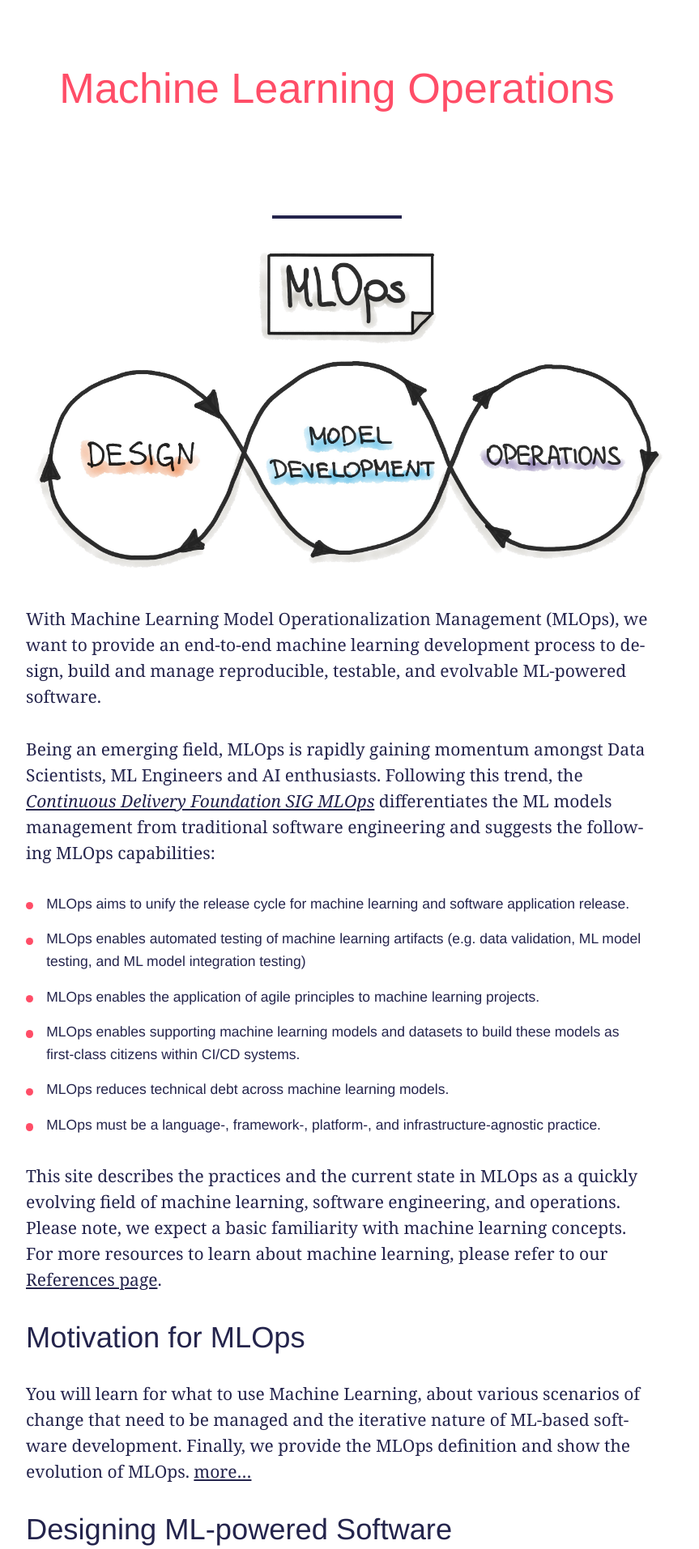
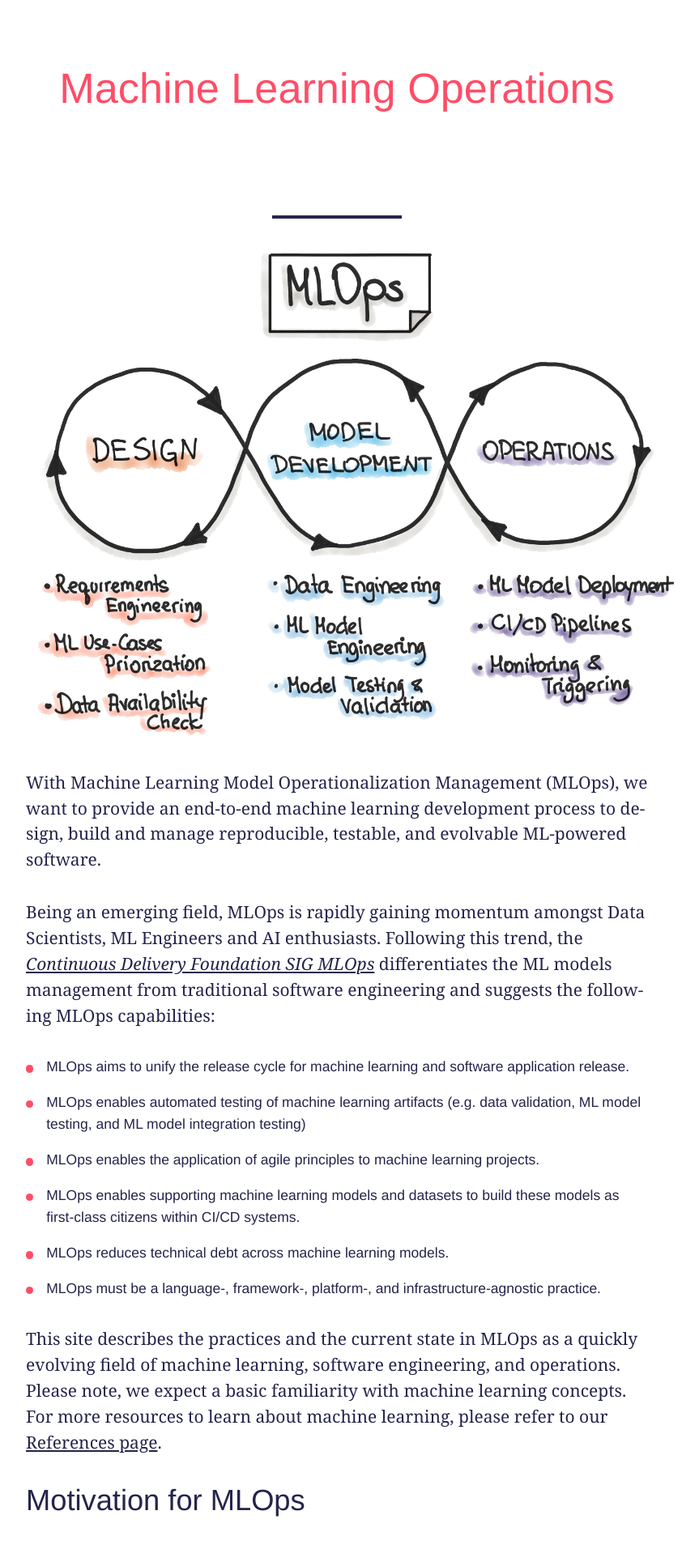
Before and after one commit to innoq/ml-ops.org, a Jekyll site: the page built from index.md, in a window 1280 px wide. Shown: the top 1913 px of the page at 81% size, without its empty margins (224-1087 px from the left). Built offline with Jekyll 4.4.1, drawn with Linux system fonts in a browser that asks for light colours; some web fonts are replaced.

Commit message:
add banner

```diff
--- a/index.md
+++ b/index.md
@@ -3,7 +3,7 @@
 layout: page
 ---
 
-<img src="../img/mlops-loop-banner.jpg " alt="MLOps Loop" width="800"/>
+<img src="../img/mlops-loop-en.jpg " alt="MLOps Loop" width="800"/>
 
 
 With Machine Learning Model Operationalization Management (MLOps), we want to provide an end-to-end machine learning development process to design, build and manage reproducible, testable, and evolvable ML-powered software.
```
